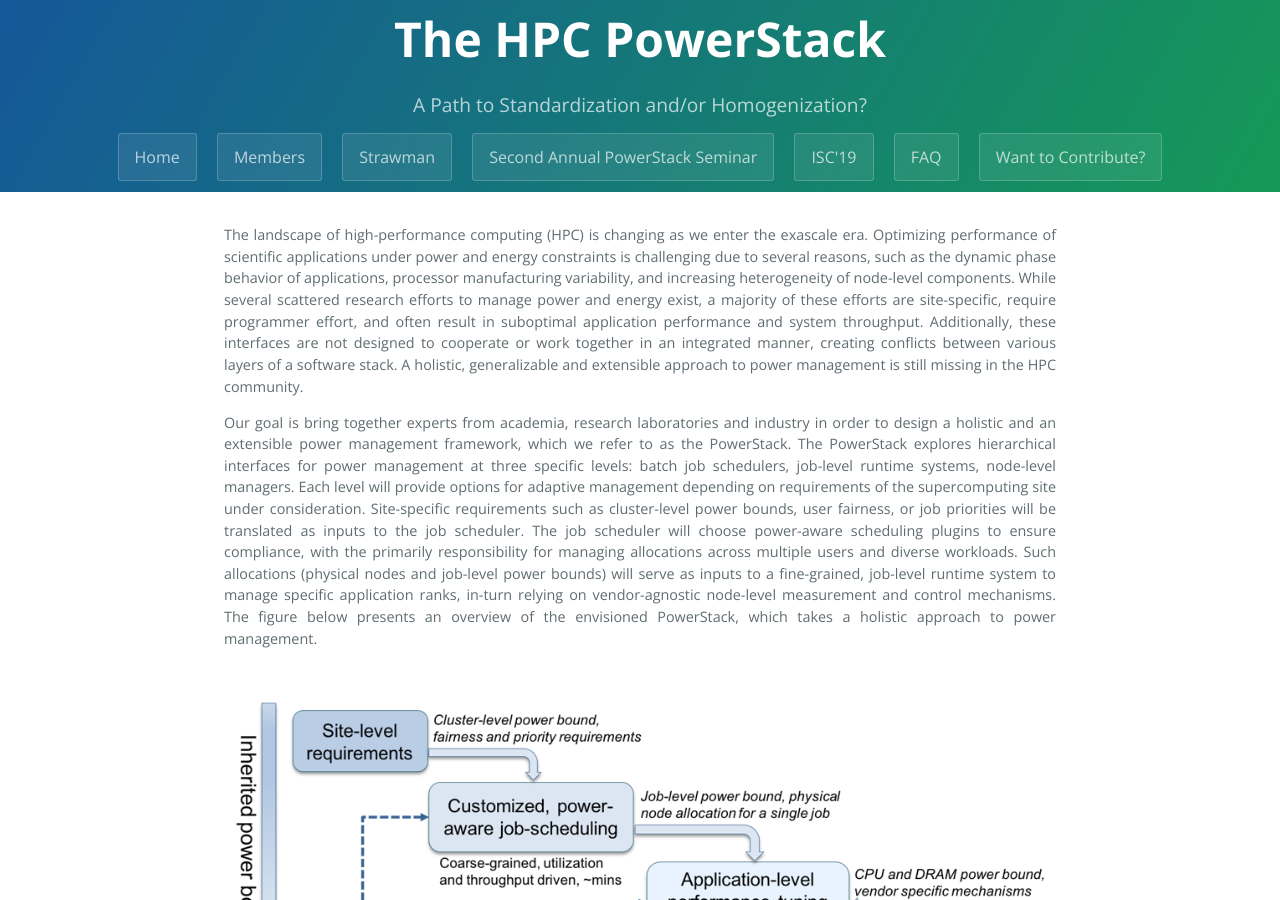
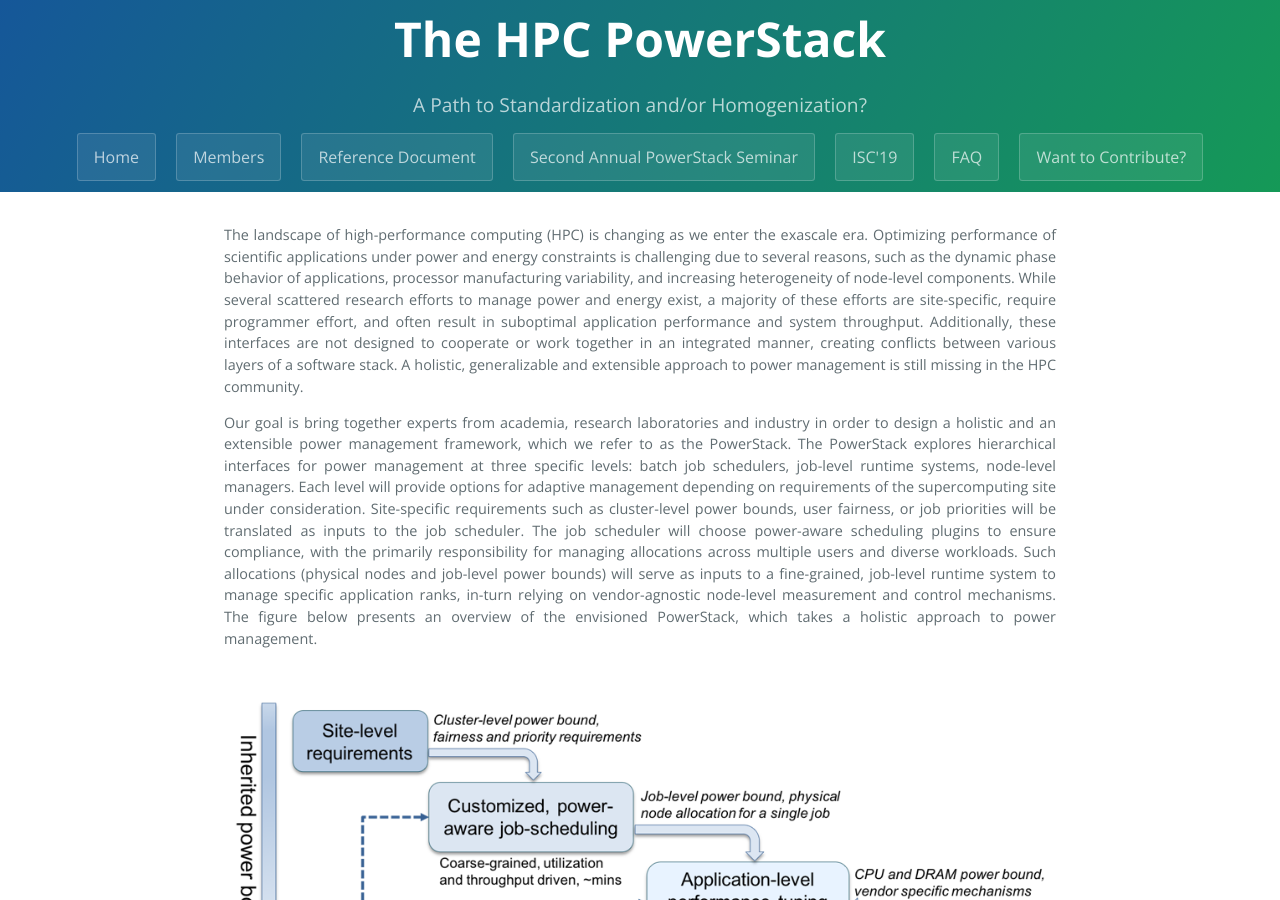
Before and after one commit to HPCPowerStack/hpcpowerstack.github.io, a Jekyll site: the page built from index.md, in a window 1280 px wide and 900 px high. Built offline with Jekyll 4.4.1, drawn with Linux system fonts in a browser that asks for light colours; the repository's description, which GitHub fills in, is left out.

Commit message:
Changed strawman to reference doc

```diff
--- a/_layouts/default.html
+++ b/_layouts/default.html
@@ -19,7 +19,7 @@
 
 	<a href="http://powerstack.lrr.in.tum.de" class="btn">Home</a>
         <a href="http://powerstack.lrr.in.tum.de/org.html" class="btn">Members</a>
-	<a href="http://powerstack.lrr.in.tum.de/proto.html" class="btn">Strawman</a>
+	<a href="http://powerstack.lrr.in.tum.de/proto.html" class="btn">Reference Document</a>
 	<a href="http://powerstack.lrr.in.tum.de/seminar.html" class="btn">Second Annual PowerStack Seminar</a>
 	<a href="http://powerstack.lrr.in.tum.de/isc19.html" class="btn">ISC'19</a>
 	<a href="http://powerstack.lrr.in.tum.de/faq.html" class="btn">FAQ</a>
```
